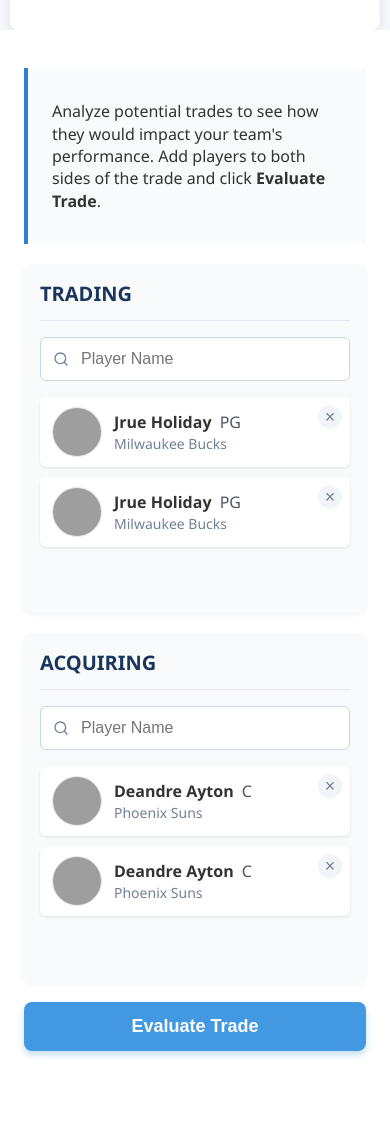
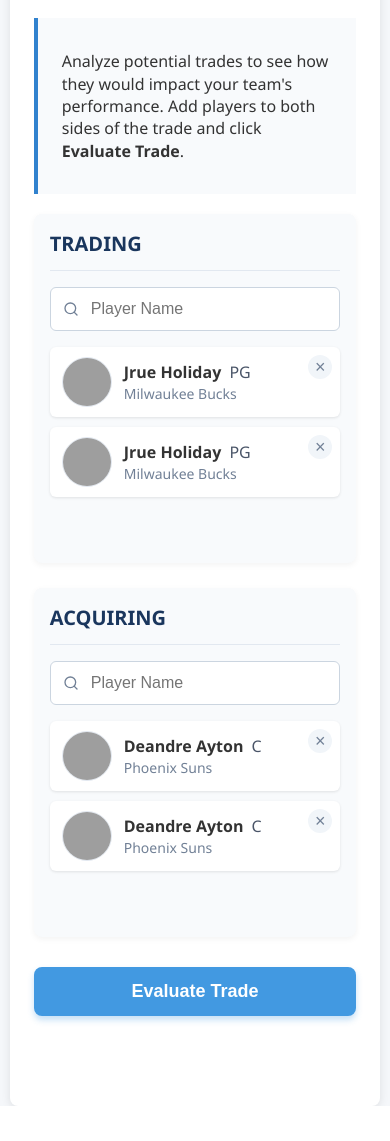
Before and after one commit to AlexIbby/fantasyBasketball, a Flask app: page /dashboard in a window 390 px wide, after a click on "Trade Analyzer". Shown: the part 301-1442 px from the top of the page. After the commit the page ends 1407 px from the top, so only its background shows below. Run offline with Flask 3, Linux system fonts and the light colour scheme; the visitor is signed in with stand-in values (Sample User, id 1); data that the repository does not hold is empty; grey boxes are pictures that could not be loaded.

Commit message:
fixed trade analyzer sizing

```diff
--- a/static/style.css
+++ b/static/style.css
@@ -1434,3 +1434,35 @@
     width: 100%;
   }
 }
+
+/* Make sure tab-trade has consistent padding */
+#tab-trade {
+  padding: 0;
+  background-color: white;
+}
+
+/* Ensure trade columns have consistent width */
+.trade-column {
+  flex: 1;
+  min-width: 300px;
+  max-width: 100%;
+  margin-bottom: 15px;
+}
+
+/* Force container backgrounds to be transparent */
+.trade-analyzer-container,
+.trade-sides-container,
+.trade-stats-container {
+  background-color: transparent !important;
+}
+
+/* Improve spacing on mobile */
+@media (max-width: 768px) {
+  .trade-sides-container {
+    gap: 15px;
+  }
+
+  .trade-column {
+    margin-bottom: 10px;
+  }
+}
```
Also changed, not shown: templates/dashboard.html (+6 -1 lines).
